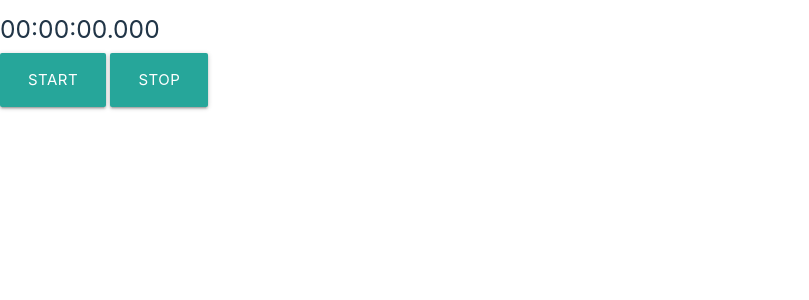
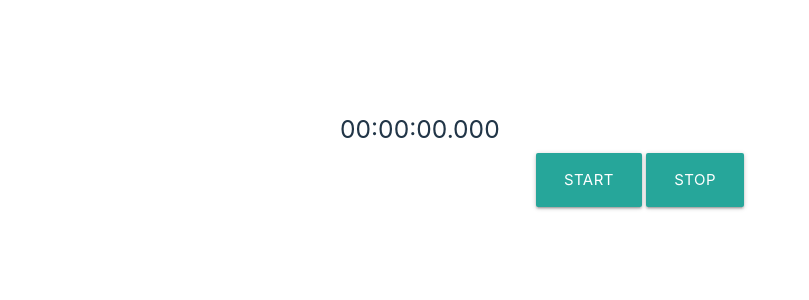
Before and after one commit to rudyhuynh/hook-example, a React (Vite) app: page /stop-watch in a window 1280 px wide. Shown: the top 300 px of the page, without its empty margins (0-809 px from the left). Built offline with nearby package versions, Linux system fonts and the light colour scheme.

Commit message:
update TodoListApp

```diff
--- /dev/null
+++ b/src/components/StopWatch.css
@@ -0,0 +1,13 @@
+.stop-watch {
+  width: 50vw;
+  padding-top: 100px;
+  margin: auto;
+}
+
+.stop-watch h5 {
+  padding-left: 20px;
+}
+
+.stop-watch .buttons {
+  text-align: center;
+}
--- a/src/components/StopWatch.tsx
+++ b/src/components/StopWatch.tsx
@@ -1,4 +1,5 @@
 import { useState } from "react";
+import "./StopWatch.css";
 
 export const StopWatch = () => {
   const [time, setTime] = useState(0);
@@ -17,8 +18,9 @@ export const StopWatch = () => {
   const timeString = new Date(time).toISOString().split("T")[1].slice(0, 12);
 
   return (
-    <div>
-      <h5 style={{ textAlign: "left" }}>{timeString}</h5>
+    <div className="stop-watch">
+      <h5>{timeString}</h5>
+      <div className="buttons">
         <button className="btn-large" onClick={onClickStart}>
           Start
         </button>{" "}
@@ -26,5 +28,6 @@ export const StopWatch = () => {
           Stop
         </button>
       </div>
+    </div>
   );
 };
--- a/src/components/TodoList.tsx
+++ b/src/components/TodoList.tsx
@@ -1,7 +1,6 @@
 import { memo } from "react";
 import type { TodosType } from "./typedefs";
 import { TodoItem } from "./TodoItem";
-import { slowLogic } from "../utils/slowLogic";
 
 type TodoListProps = {
   todos: TodosType;
--- a/src/components/TodoListApp.tsx
+++ b/src/components/TodoListApp.tsx
@@ -7,13 +7,11 @@ import "./TodoListApp.css";
 import { TodosType } from "./typedefs";
 
 function filterTodos(todos: TodosType, filter: string) {
-  console.time("filterTodos");
   const results = todos.filter((todo) => {
     if (filter === "all") return true;
     if (filter === "done") return todo.isDone;
     if (filter === "undone") return !todo.isDone;
   });
-  console.timeEnd("filterTodos");
   return results;
 }
 
--- a/src/components/useTodos.ts
+++ b/src/components/useTodos.ts
@@ -4,6 +4,16 @@ import type { ActionType, TodosType } from "./typedefs";
 const initialTodos: TodosType = [
   { id: Math.random(), content: "Todo 0", isDone: false },
   { id: Math.random(), content: "Todo 1", isDone: true },
+  { id: Math.random(), content: "Todo 2", isDone: true },
+  { id: Math.random(), content: "Todo 3", isDone: true },
+  { id: Math.random(), content: "Todo 4", isDone: true },
+  { id: Math.random(), content: "Todo 5", isDone: false },
+  { id: Math.random(), content: "Todo 6", isDone: false },
+  { id: Math.random(), content: "Todo 7", isDone: false },
+  { id: Math.random(), content: "Todo 8", isDone: false },
+  { id: Math.random(), content: "Todo 9", isDone: false },
+  { id: Math.random(), content: "Todo 10", isDone: false },
+  { id: Math.random(), content: "Todo 11", isDone: false },
 ];
 
 function todosReducer(todos: TodosType, action: ActionType) {
--- a/src/index.css
+++ b/src/index.css
@@ -21,3 +21,12 @@ a {
 a.active {
   text-decoration: underline;
 }
+
+.routes {
+  border: 1px dashed red;
+  display: flex;
+  justify-content: center;
+  text-align: center;
+  align-items: center;
+  height: 100vh;
+}
--- a/src/main.tsx
+++ b/src/main.tsx
@@ -35,7 +35,7 @@ const routes = [
 const mainPageRoute = {
   path: "/",
   element: (
-    <div>
+    <div className="routes">
       <ul>
         {routes.map((route) => (
           <li key={route.path}>
```
Lines whose indentation alone changed are shown as unchanged.
